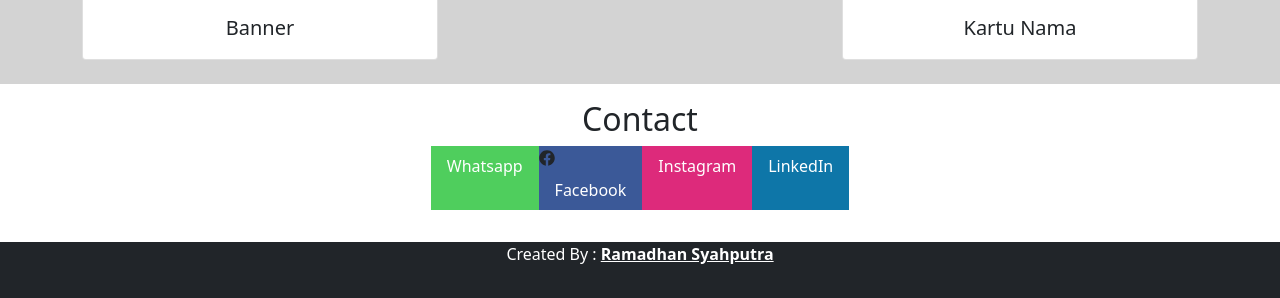
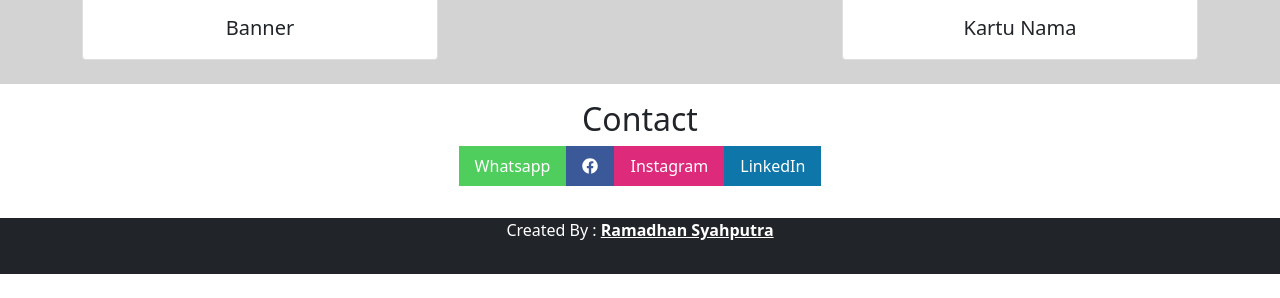
Before and after one commit to ramadhan-syahputra/ramadhan-syahputra.github.io, a plain HTML site: page index.html in a window 1280 px wide. Shown: the part 1392-1690 px from the top of the page. After the commit the page ends 1666 px from the top, so only its background shows below. Drawn offline with nearby package versions, Linux system fonts and the light colour scheme.

Commit message:
Update index.html

```diff
--- a/index.html
+++ b/index.html
@@ -136,8 +136,7 @@
               <a class="nav-link active text-white" aria-current="page" href="#">Whatsapp</a>
             </li>
             <li class="nav-item" id="cfacebook">
-              <i class="fab fa-facebook"></i>
-              <a class="nav-link text-white" href="https://Facebook.com/rasyapastidong">Facebook</a>
+              <a class="nav-link text-white" href="https://Facebook.com/rasyapastidong"><i class="fab fa-facebook"></i></a>
             </li>
             <li class="nav-item" id="cinstagram">
               <a class="nav-link text-white" href="https://instagram.com/rasyapastidong"
```
